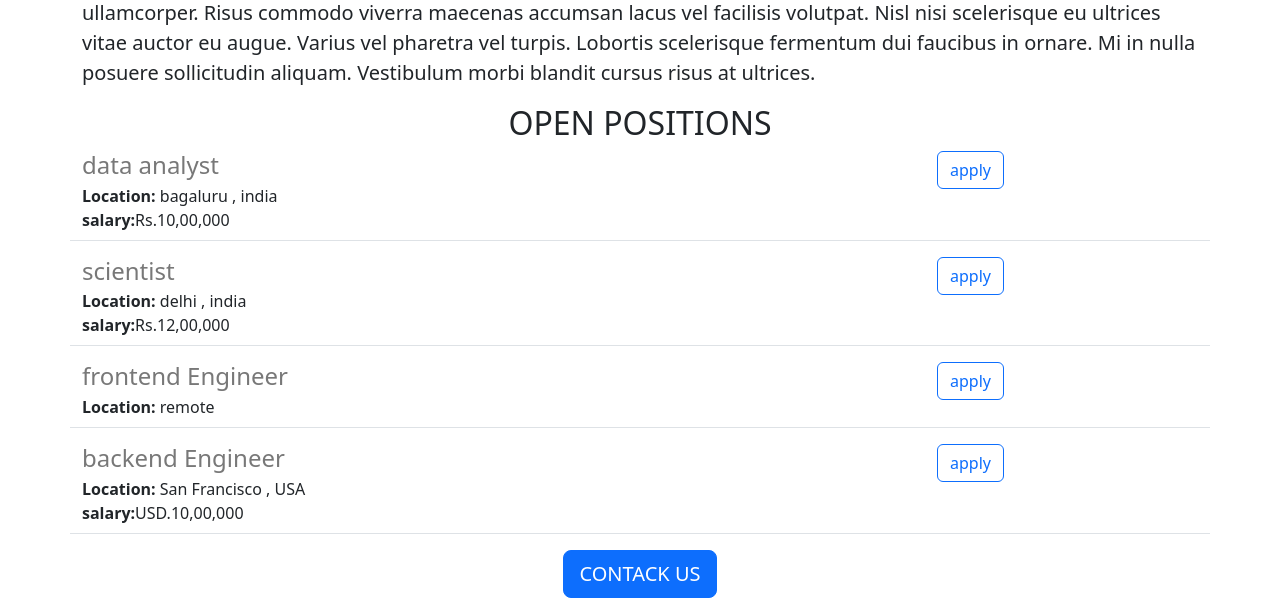
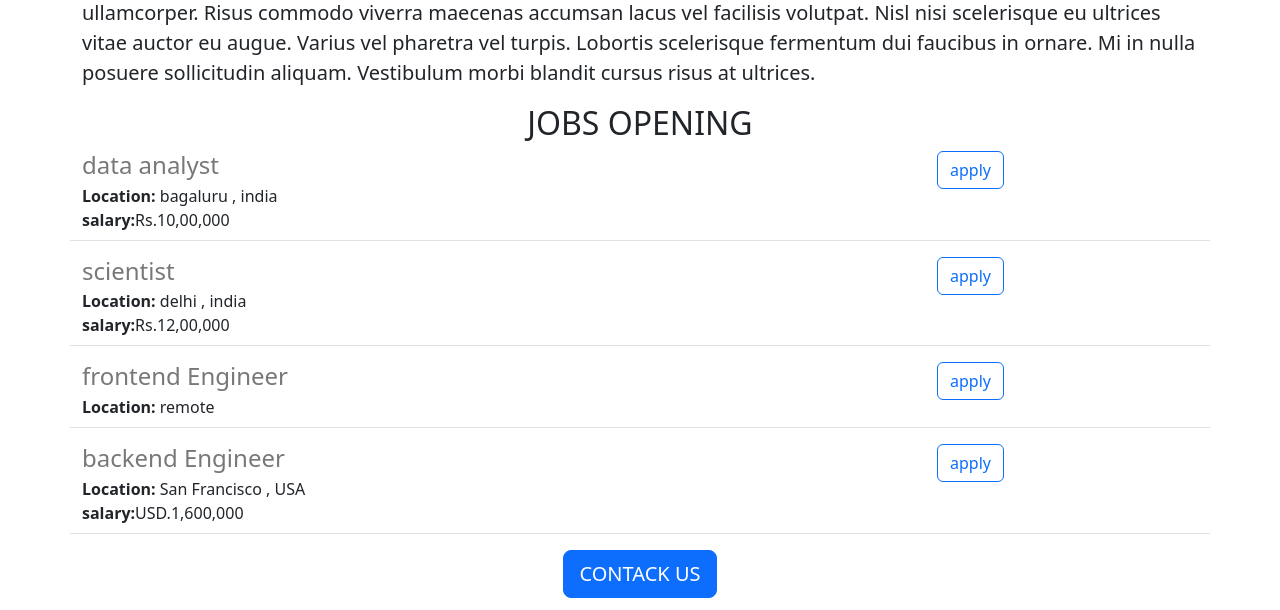
Before and after one commit to Bhai6900/none_careers--website, a Flask app: page / in a window 1280 px wide. Shown: the part 632-1242 px from the top of the page. Run offline with Flask 3, Linux system fonts and the light colour scheme.

Commit message:
made some changes

```diff
--- a/app.py
+++ b/app.py
@@ -24,7 +24,7 @@ JOBS=[
     'id':4,
     'title': 'backend Engineer',
     'location':'San Francisco , USA',
-    'salary':'USD.10,00,000',
+    'salary':'USD.1,600,000',
   },
 
 ]
--- a/templates/home.html
+++ b/templates/home.html
@@ -20,7 +20,7 @@
     <h2 class="text-center mt-2 mb-4"> ABOUT ONE LEARNER</h2>
     <P class="lead">Lorem ipsum dolor sit amet, consectetur adipiscing elit, sed do eiusmod tempor incididunt ut labore et dolore magna aliqua. Amet luctus venenatis lectus magna fringilla urna porttitor rhoncus dolor. Purus non enim praesent elementum facilisis. Consequat id porta nibh venenatis. Interdum consectetur libero id faucibus nisl tincidunt eget. Leo vel orci porta non pulvinar. Facilisi nullam vehicula ipsum a arcu. Feugiat in ante metus dictum at tempor commodo ullamcorper. Risus commodo viverra maecenas accumsan lacus vel facilisis volutpat. Nisl nisi scelerisque eu ultrices vitae auctor eu augue. Varius vel pharetra vel turpis. Lobortis scelerisque fermentum dui faucibus in ornare. Mi in nulla posuere sollicitudin aliquam. Vestibulum morbi blandit cursus risus at ultrices.
 </P>
-    <h2 class="text-center">OPEN POSITIONS </h2>
+    <h2 class="text-center">JOBS OPENING </h2>
       <div >
         {% for job in jobs %}
 
```
